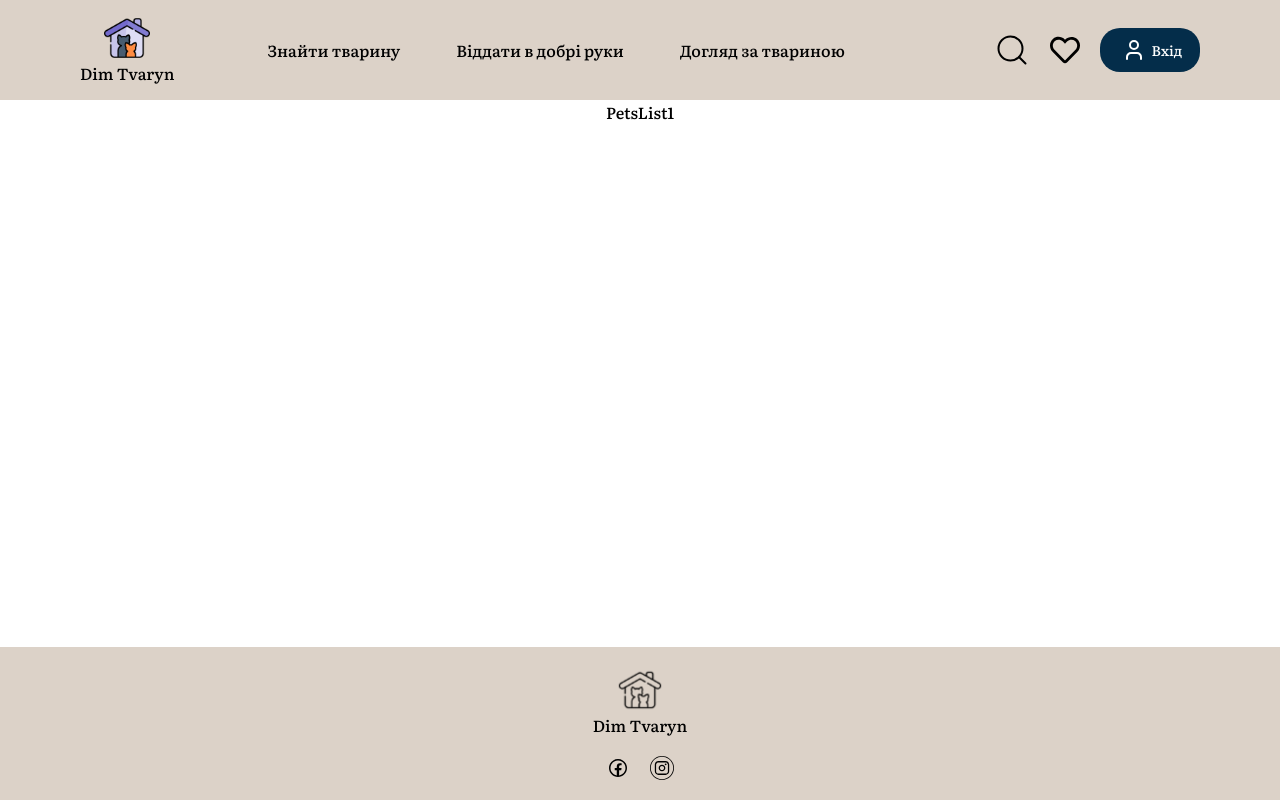
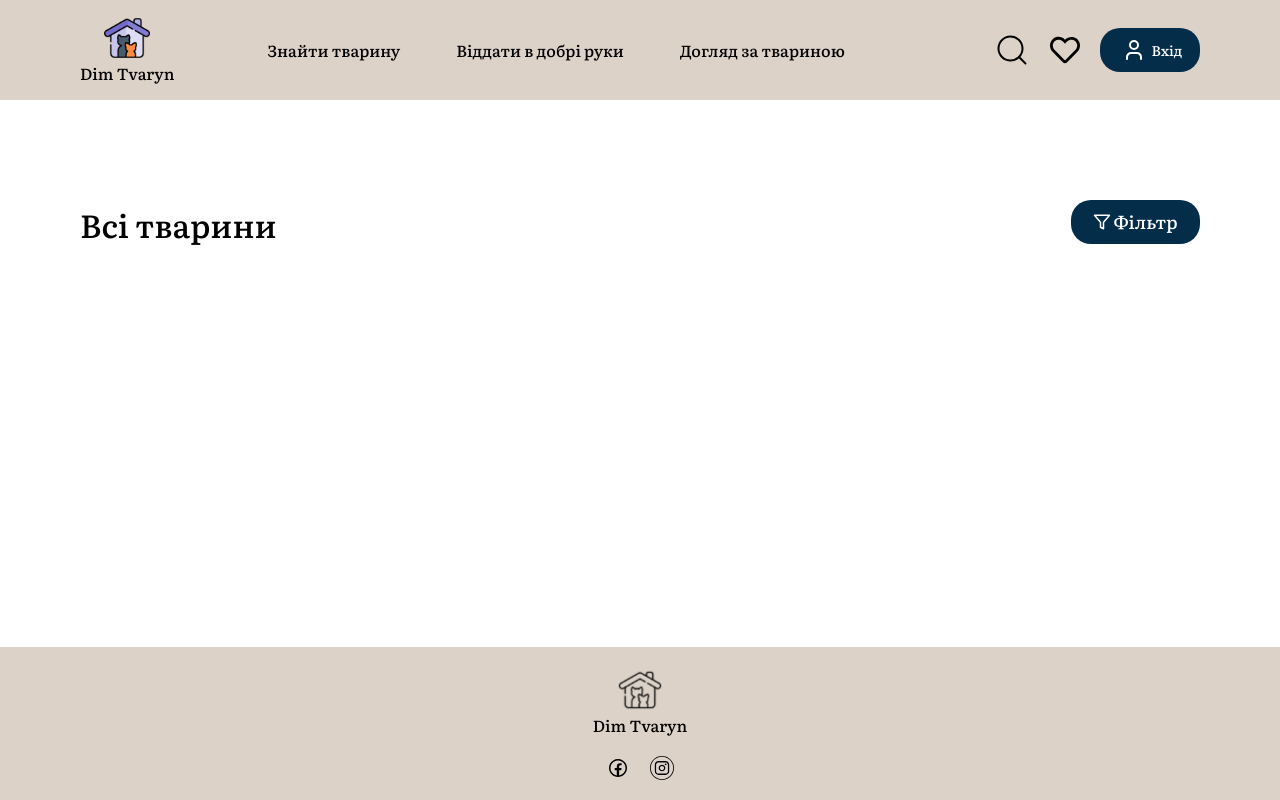
Before and after one commit to Dim-Tvarin/frontend, a React (Vite) app: page /allpets in a window 1280 px wide. Built offline with nearby package versions, Linux system fonts and the light colour scheme.

Commit message:
feat: add header section

```diff
--- a/src/pages/PetsList.tsx
+++ b/src/pages/PetsList.tsx
@@ -1,9 +1,21 @@
+import { FiFilter } from "react-icons/fi";
+import { CustomButton } from "components/CustomButton";
 
 
 const PetsList = () => {
   return (
-    <div>
-      PetsList1
+    <div className="container">
+      <div className="flex justify-between mt-100 mb-50">
+        <h1 className="text-[32px]">Всі тварини</h1>
+        <CustomButton
+          type="button"
+          styleType="defaultButton"
+          className="w-[129px] m-0"
+        >
+          <FiFilter size={18} />
+          <span className="text-lg">Фільтр</span>
+        </CustomButton>
+      </div>
     </div>
   );
 }
```
